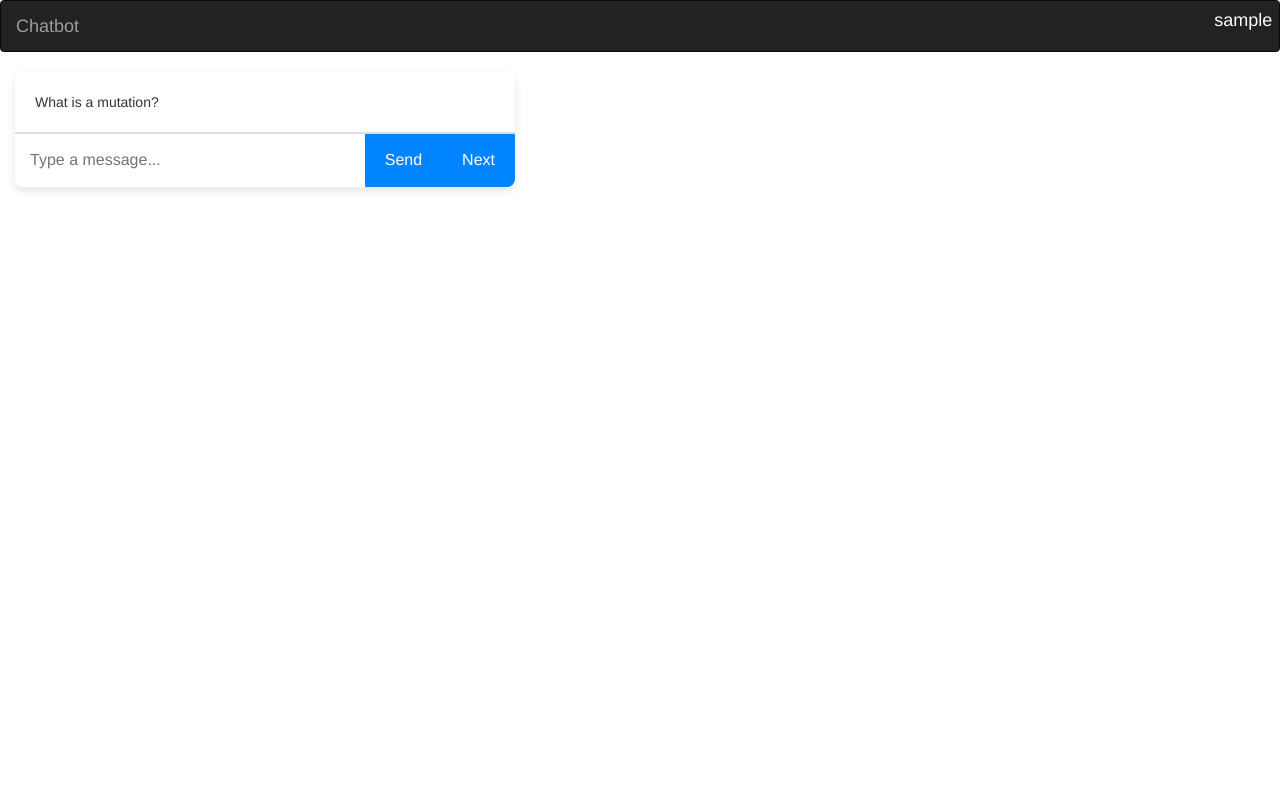
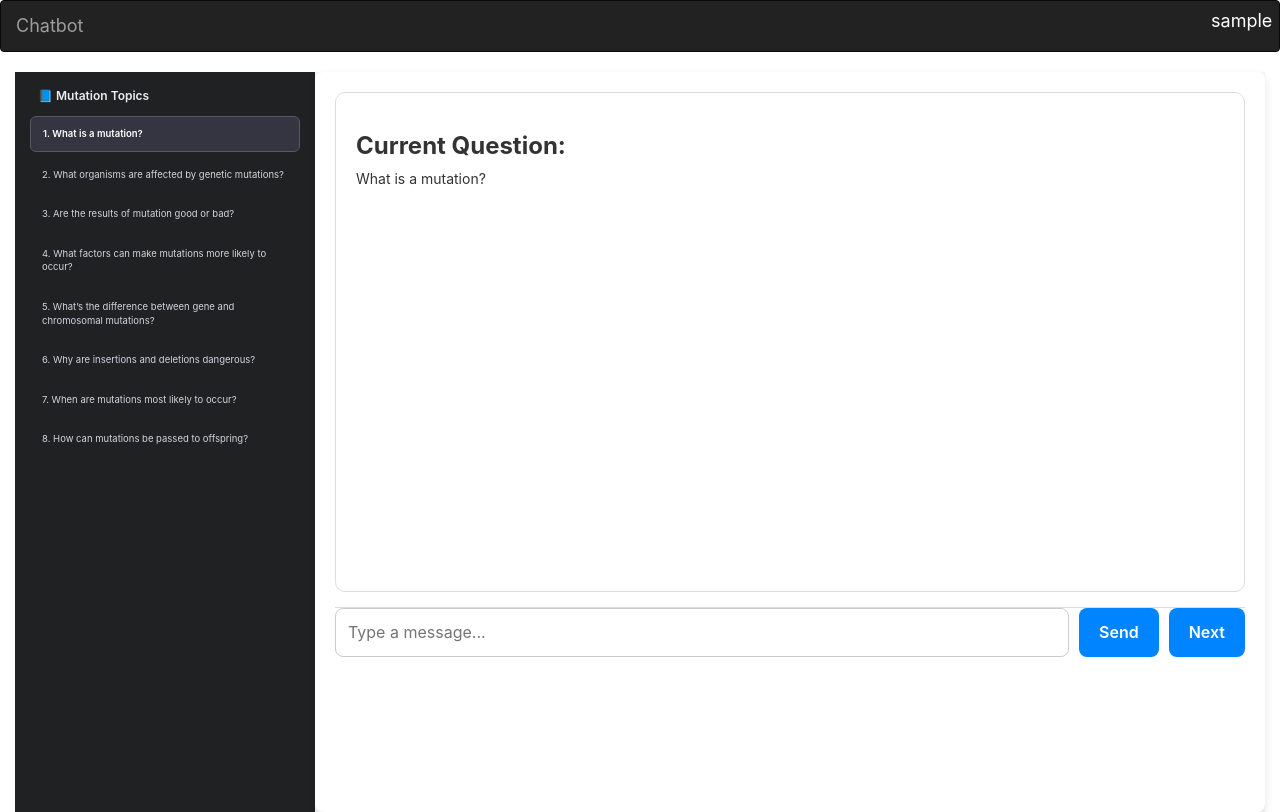
Before and after one commit to Anirudh02-sys/Friction_Induced_Eductational_Chatbot, a Django app: page /home/ in a window 1280 px wide. Before the commit the page ends 191 px from the top, so only its background shows below. Run offline with Django 5.2, Linux system fonts and the light colour scheme; the visitor is signed in with stand-in values (Sample User, id 1); data comes from the database, SQL or seed files in the repository; some libraries are stand-ins or nearby versions.

Commit message:
Changing UI for better readiblity and question traversal

```diff
--- a/a2chatbot/templates/a2chatbot/welcome.html
+++ b/a2chatbot/templates/a2chatbot/welcome.html
@@ -1,48 +1,189 @@
 {% extends "a2chatbot/base.html" %}
-
 {% load static %}
 
 {% block user-info %}
-    <div style = "color:white; font-size: 18px; padding-top: 5pt; padding-right: 5pt;">{{user.username}}</div>
+<div style="color:white; font-size: 18px; padding-top: 5pt; padding-right: 5pt;">
+    {{ user.username }}
+</div>
 {% endblock %}
 
 {% block content %}
+
+<!-- ------------------ CSS STYLING ------------------ -->
+<style>
+    body {
+        margin: 0;
+        font-family: "Inter", sans-serif;
+    }
+
+    .layout-container {
+        display: flex;
+        height: calc(100vh - 60px);
+        background: #f7f7f8;
+    }
+
+    /* Sidebar (ChatGPT style) */
+    .question-sidebar {
+        width: 300px;
+        background: #202123;
+        color: white;
+        padding: 15px;
+        overflow-y: auto;
+    }
+
+    .sidebar-title {
+        font-size: 1.2rem;
+        font-weight: 600;
+        margin-bottom: 12px;
+        color: #ececf1;
+        padding-left: 8px;
+    }
+
+    .question-item {
+        padding: 10px 12px;
+        margin-bottom: 6px;
+        border-radius: 6px;
+        cursor: pointer;
+        transition: background 0.2s;
+        font-size: 0.95rem;
+        color: #d1d5db;
+    }
+
+    .question-item:hover {
+        background: #2e2f31;
+    }
+
+    .question-selected {
+        background: #343541;
+        color: #fff;
+        font-weight: 600;
+        border: 1px solid #565869;
+    }
+
+    /* Chat area */
+    .chat-container {
+        flex: 1;
+        padding: 20px;
+        display: flex;
+        flex-direction: column;
+    }
+
+    .chat-box {
+        flex: 1;
+        padding: 20px;
+        background: white;
+        border-radius: 10px;
+        overflow-y: scroll;
+        border: 1px solid #ddd;
+    }
+
+    .message {
+        padding: 12px;
+        margin: 8px 0;
+        border-radius: 8px;
+        max-width: 75%;
+        line-height: 1.4;
+    }
+
+    .message.user {
+        background: #3281d4;
+        margin-left: auto;
+    }
+
+    .message.bot {
+        background: #e9e9eb;
+        margin-right: auto;
+    }
+
+    .input-container {
+        margin-top: 15px;
+        display: flex;
+        gap: 10px;
+    }
+
+    input#userInput {
+        flex: 1;
+        padding: 12px;
+        border-radius: 8px;
+        border: 1px solid #ccc;
+    }
+
+    button {
+        padding: 10px 16px;
+        border-radius: 8px;
+        border: none;
+        cursor: pointer;
+        font-weight: 600;
+    }
+
+    .send-btn {
+        background: #10a37f;
+        color: white;
+    }
+
+    .next-btn {
+        background: #343541;
+        color: white;
+    }
+
+</style>
+
+<!-- ------------------ MAIN LAYOUT ------------------ -->
+<div class="layout-container">
+
+    <!-- ------------------ SIDEBAR WITH QUESTIONS ------------------ -->
+    <div class="question-sidebar">
+        <div class="sidebar-title">📘 Mutation Topics</div>
+
+        {% for q in all_questions %}
+        <div
+    class="question-item {% if forloop.counter0 == current_index %}question-selected{% endif %}"
+    data-index="{{ forloop.counter0 }}"
+    onclick="navigateToQuestion(this.dataset.index)">
+    {{ forloop.counter }}. {{ q.question }}
+    </div>
+
+        {% endfor %}
+    </div>
+
+    <!-- ------------------ CHAT AREA ------------------ -->
     <div class="chat-container">
+
         <div id="chatBox" class="chat-box">
-            <!-- Chat messages will appear here -->
-            {{question}}
+            <!-- Current question at top -->
+            <h3><strong>Current Question:</strong></h3>
+            <p>{{ current_question }}</p>
         </div>
+
         <div class="input-container">
             <input type="text" id="userInput" placeholder="Type a message...">
-            <button onclick="sendMessage()">Send</button>
-            <button onclick="nextQuestion()">Next</button>
-        </div>
+            <button class="send-btn" onclick="sendMessage()">Send</button>
+            <button class="next-btn" onclick="nextQuestion()">Next</button>
         </div>
 
+    </div>
 
-    <script type="text/javascript">
+</div>
+
+<!-- ------------------ JAVASCRIPT ------------------ -->
+<script>
+
+function navigateToQuestion(idx) {
+    window.location.href = "/set_question/" + idx + "/";
+}
+
 function nextQuestion() {
     window.location.href = "{% url 'next_question' %}";
 }
 
 function sendMessage(){
     const inputField = document.getElementById('userInput');
-            const message = inputField.value;
+    const message = inputField.value.trim();
     const token = getCSRFToken();
-            if (message.trim() === "") return;
+    if (!message) return;
 
-            // Append user message
     appendMessage('user', message);
-            // Clear input field
     inputField.value = '';
-
-
-            // Simulate bot response
-            // setTimeout(() => {
-            //     const botMessage = "This is a bot response!";
-            //     appendMessage('bot', botMessage);
-            // }, 1000);
-
 
     $.ajax({
         url:"{% url 'sendmessage' %}",
@@ -53,8 +194,6 @@
         },
         dataType:"json",
         success: function(response){
-                    // appendMessage('bot', botMessage);
-                    console.log(response[0].bot_message);
             appendMessage('bot', response[0].bot_message);
         }
     });
@@ -67,20 +206,17 @@
     messageElement.textContent = message;
 
     chatBox.appendChild(messageElement);
-
-            // Scroll to the latest message
     chatBox.scrollTop = chatBox.scrollHeight;
 }
-
 
 function getCSRFToken(){
     var cookies = document.cookie.split(";");
     for (var i = 0; i < cookies.length; i++) {
-        if (cookies[i].startsWith("csrftoken=")) {
-            return cookies[i].substring("csrftoken=".length, cookies[i].length);
+        if (cookies[i].trim().startsWith("csrftoken=")) {
+            return cookies[i].trim().substring("csrftoken=".length);
         }
     }
-    return "unknown";
+    return "";
 }
 
 </script>
--- a/a2chatbot/urls.py
+++ b/a2chatbot/urls.py
@@ -27,6 +27,8 @@
     path("home/", views.home, name='home'),
     re_path(r'^login$', auth_views.LoginView.as_view(template_name='a2chatbot/login.html'), name= 'login'),
     re_path(r'^sendmessage$', views.sendmessage, name ='sendmessage'),
-     re_path(r"^next_question$", views.next_question, name="next_question"),
+    re_path(r"^next_question$", views.next_question, name="next_question"),
+    path("set_question/<int:idx>/", views.set_question, name="set_question"),
+
 
 ]
--- a/a2chatbot/views.py
+++ b/a2chatbot/views.py
@@ -196,7 +196,9 @@
         "a2chatbot/welcome.html",
         {
             "user": user,
-            "question": main_question,  # show active main question in UI
+            "all_questions": qa,
+            "current_question": main_question,
+            "current_index": idx,
         },
     )
 
@@ -335,3 +337,34 @@
 
     participant.save()
     return redirect("home")
+
+@login_required
+def set_question(request, idx):
+    user = request.user
+    participant = get_or_create_participant(user)
+
+    qa = load_ground_truth()
+
+    # validate index
+    if 0 <= idx < len(qa):
+        participant.current_q_index = idx
+
+        # delete assistant (fresh start per question)
+        if participant.assistant_id:
+            try:
+                client.beta.assistants.delete(participant.assistant_id)
+            except:
+                pass
+            participant.assistant_id = None
+
+        # delete thread
+        if participant.current_thread_id:
+            try:
+                client.beta.threads.delete(participant.current_thread_id)
+            except:
+                pass
+            participant.current_thread_id = None
+
+        participant.save()
+
+    return redirect("home")
```
Lines whose indentation alone changed are shown as unchanged.
